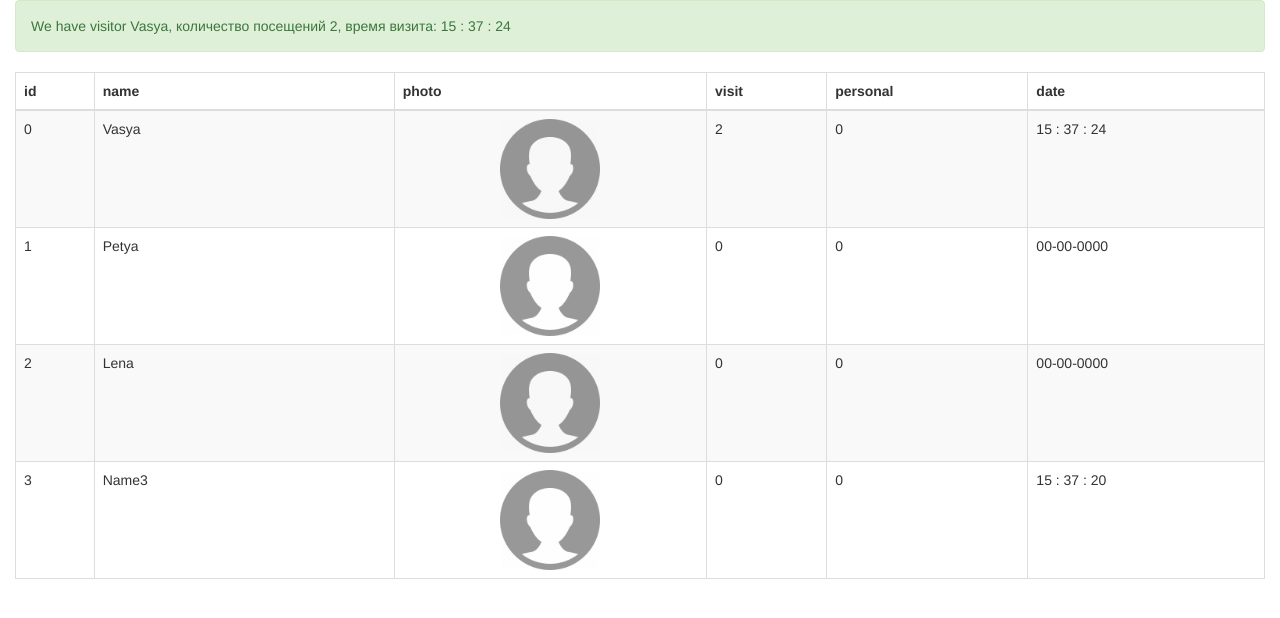
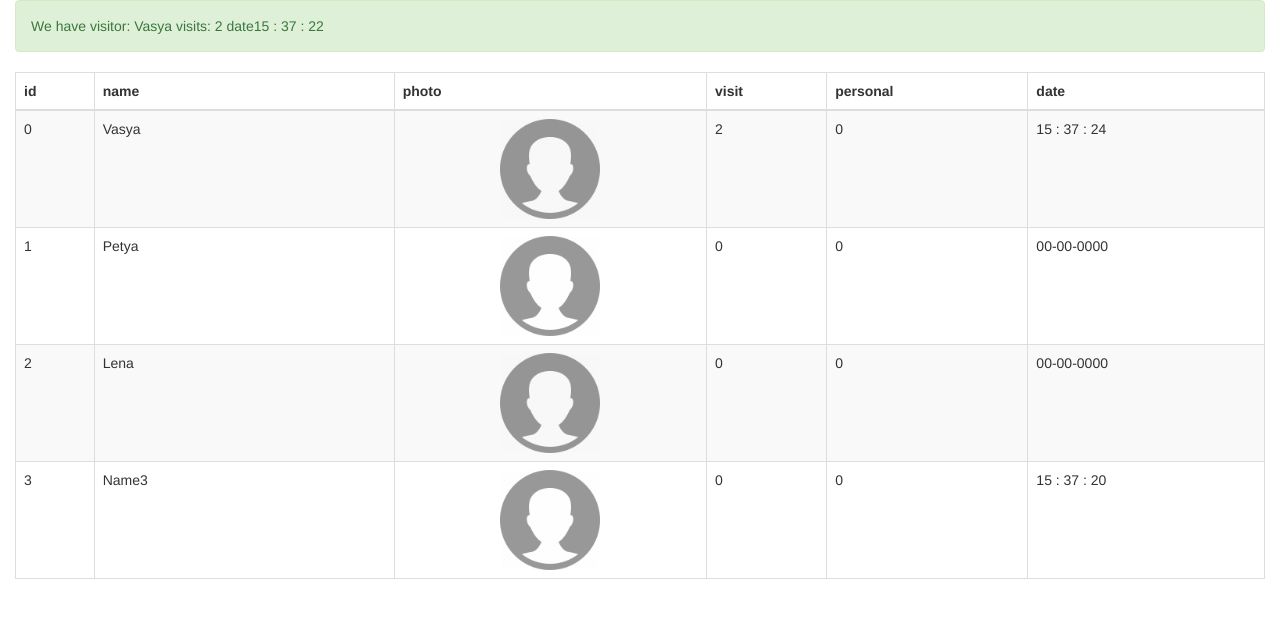
Before and after one commit to GennadiyK/cinema, a website: page index.html in a window 1280 px wide. Drawn offline with nearby package versions, Linux system fonts and the light colour scheme.

Commit message:
addNewVisitor

```diff
--- a/index.html
+++ b/index.html
@@ -77,18 +77,19 @@
         }
 
         if(newVisitor) {
+            cinema.modelVisitors.addNewVisitor({"id":randomNum,"name":"Name" + randomNum,"photo":"photos/photo.png","visit":0,"personal":0,"date": visitTime.showVisitTime()});
 
-            peoplesData.push({"id":randomNum,"name":"Name" + randomNum,"photo":"photos/photo.png","visit":0,"personal":0,"date": visitTime.showVisitTime()});
-            cinema.modelVisitors.reload(peoplesData);
         } else if(peoplesData[randomNum]) {
 
             peoplesData[randomNum]['visit']++;
 
             cinema.modelVisitors.setData(randomNum, 'visit', peoplesData[randomNum]['visit']);
+
             cinema.modelVisitors.setData(randomNum, 'date', visitTime.showVisitTime());
+
         }
 
-        cinema.viewChanging.init(randomNum);
+        cinema.viewChanging.init();
 
         setTimeout(setRandomData, 2000);
     };
--- a/js/main.js
+++ b/js/main.js
@@ -4,7 +4,8 @@ cinema.modelVisitors = {
     _data: null,
     _eventsList:{
         'reload': [],
-        'change': []
+        'change': [],
+        'addNewVisitor': []
     },
     init: function (data) {
         this.setDataFromJSON(data);
@@ -19,6 +20,12 @@ cinema.modelVisitors = {
     change: function(id, key, val) { // запускает функции из массива свойства объекта change и передает в функции id key val визитора
         for(var i = 0; i < this._eventsList.change.length; i++ ) {
             this._eventsList.change[i](id, key, val);
+        }
+    },
+    addNewVisitor: function(visitor) {
+        this._data.push(visitor);
+        for(var i = 0; i < this._eventsList.addNewVisitor.length; i++ ) {
+            this._eventsList.addNewVisitor[i](visitor['id']);
         }
     },
     addEventListener: function(event, func){
@@ -208,28 +215,27 @@ cinema.ViewVisitor = function(visitorId) {
 
 cinema.viewChanging = {
     _elem: document.getElementById('alert'),
-    _model: cinema.modelVisitors,
-    _visitor: null,
 
-    init: function(id) {
-        this._visitor = this._model.getVisitorById(id);
-        this.render();
+    init: function() {
+        this.change(cinema.modelVisitors);
+        this.newVisitor(cinema.modelVisitors);
     },
-    render: function() {
-        this.change();
-        this.reload();
+    render: function(data) {
+        this._elem.innerHTML = data;
     },
-    change: function() {
-        this._model.addEventListener('change', function(){
-            this._elem.innerHTML = 'We have visitor ' + this._visitor['name'] + ', количество посещений ' + this._visitor['visit'] + ', время визита: ' + this._visitor['date'] ;
+    change: function(model) {
+        model.addEventListener('change', function(id, key, val){
+            if(key == 'visit') {
+                this.render('We have visitor: ' + model.getData(id,'name')  + ' visits: ' + model.getData(id,'visit') + ' date' + model.getData(id,'date'));
+            }
         }.bind(this));
+
     },
-    reload: function() {
-        this._model.addEventListener('reload', function(){
-            this._elem.innerHTML = 'We have visitor ' + this._visitor['name'] + ', количество посещений ' + this._visitor['visit'] + ', время визита: ' + this._visitor['date'] ;
+    newVisitor: function(model) {
+        model.addEventListener('addNewVisitor', function(id){
+            this.render('We have new visitor: ' + model.getData(id,'name')  + ' visits: ' + model.getData(id,'visit') + ' date' + model.getData(id,'date'));
         }.bind(this));
     }
-
 
 };
 
@@ -243,7 +249,7 @@ cinema.viewVisitorCollection = {
 
     init: function () {
         this.render();
-        this._model.addEventListener('reload', function(){
+        this._model.addEventListener('addNewVisitor', function(){
            this.render();
         }.bind(this));
     },
```
